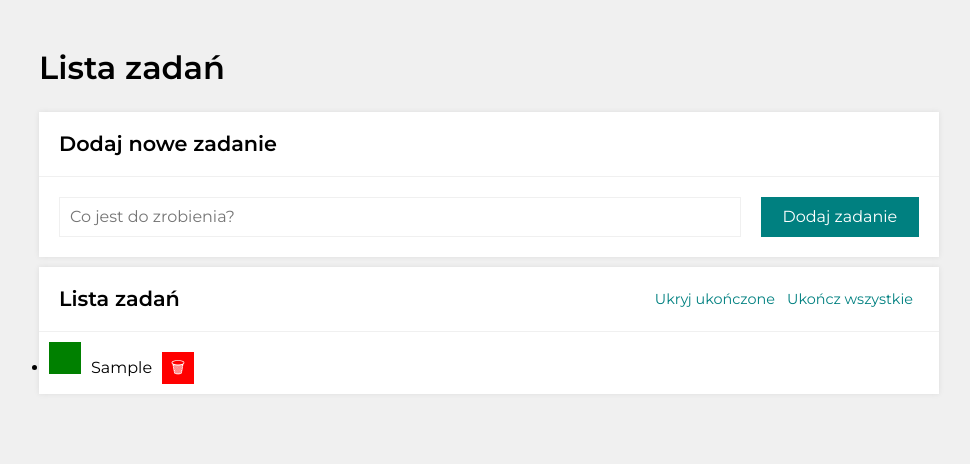
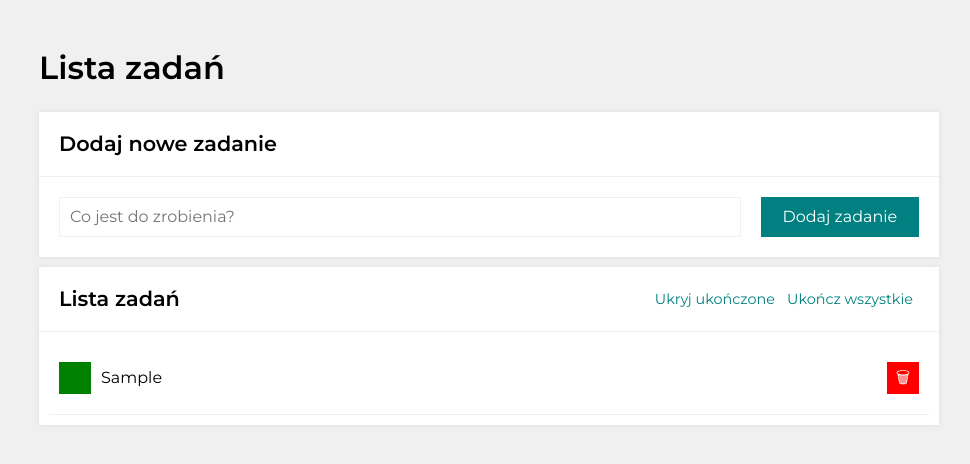
Before and after one commit to miloszzaj/todo-list-react, a React (Create React App) app: page / in a window 1280 px wide. Both pictures are taken after typing "Sample" into the empty fields and a click on the button "Dodaj zadanie". Shown: the top 464 px of the page, without its empty margins (151-1121 px from the left). Built offline with nearby package versions, Linux system fonts and the light colour scheme.

Commit message:
classes name changed

```diff
--- a/src/Tasks/index.js
+++ b/src/Tasks/index.js
@@ -3,7 +3,7 @@ import './style.css';
 const Tasks = ({ tasks, hideDone, removeTask, toggleTaskDone }) => (
 	<ul className='list__tasks'>
 		{tasks.map(task => (
-			<li key={task.id} className={`ist__item ${task.isDone && hideDone ? 'list__item--hidden' : ''}`}>
+			<li key={task.id} className={`list__item ${task.isDone && hideDone ? 'list__item--hidden' : ''}`}>
 				<button onClick={() => toggleTaskDone(task.id)} className='list__itemButton'>
 					{task.isDone ? '✓' : ''}
 				</button>
```
